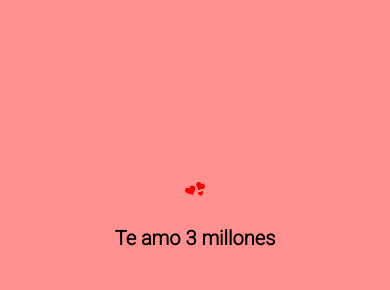
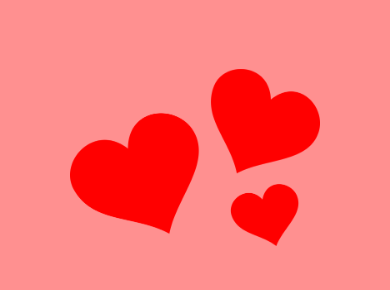
Before and after one commit to JPabloMF/3M, a plain HTML site: page other.html in a window 390 px wide. Shown: the part 201-491 px from the top of the page. Drawn offline with Linux system fonts and the light colour scheme.

Commit message:
Added changes

```diff
--- a/styles.css
+++ b/styles.css
@@ -10,7 +10,7 @@ body {
 }
 
 p {
-  font-size: 20px;
+  font-size: 40px;
   font-weight: bold;
 }
 
@@ -35,7 +35,7 @@ img {
 /* Extra small */
 @media screen and (max-width: 576px) {
   img {
-    width: 20px;
+    width: 250px;
     margin: 10px 0;
   }
 }
```
